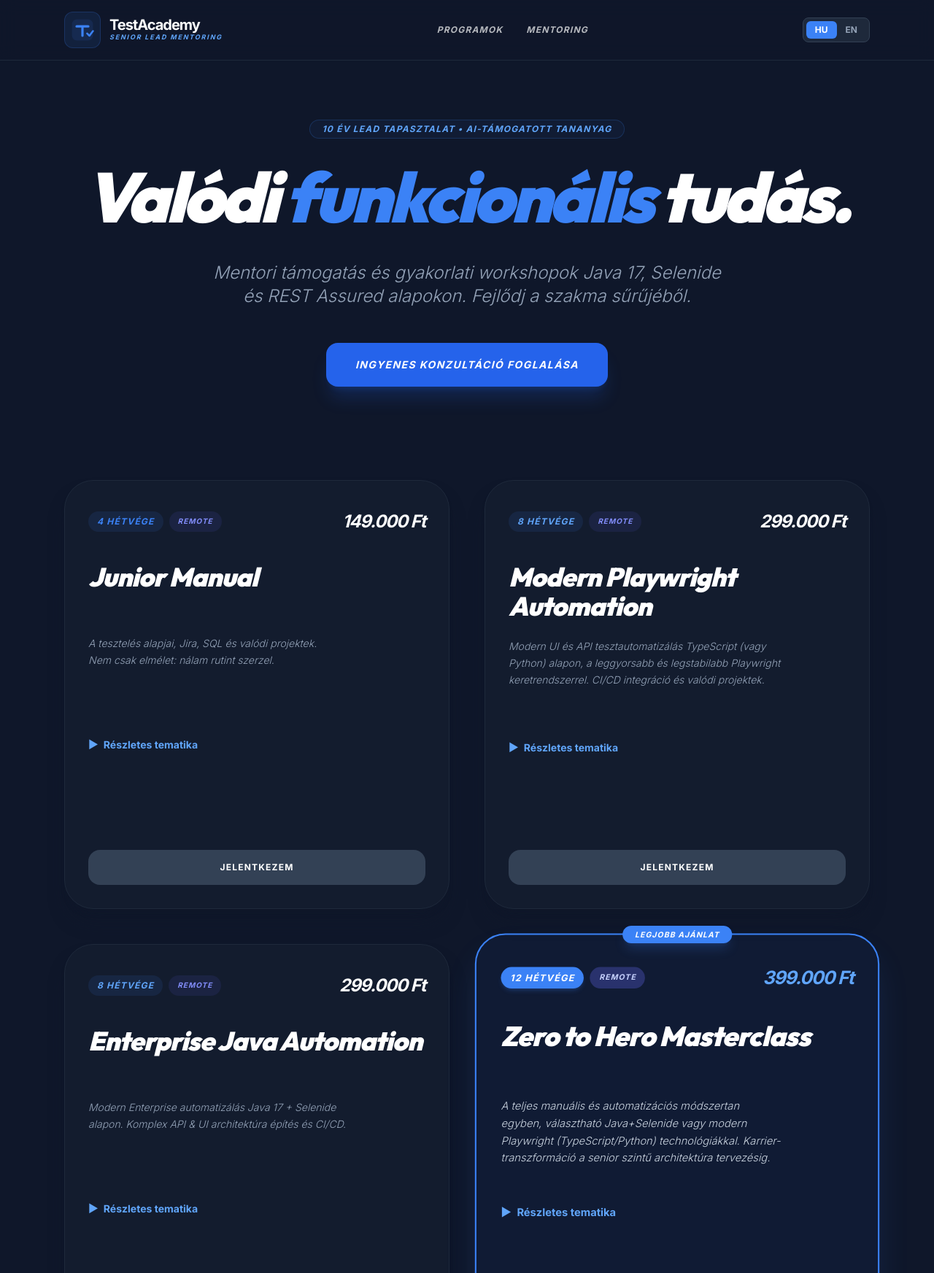
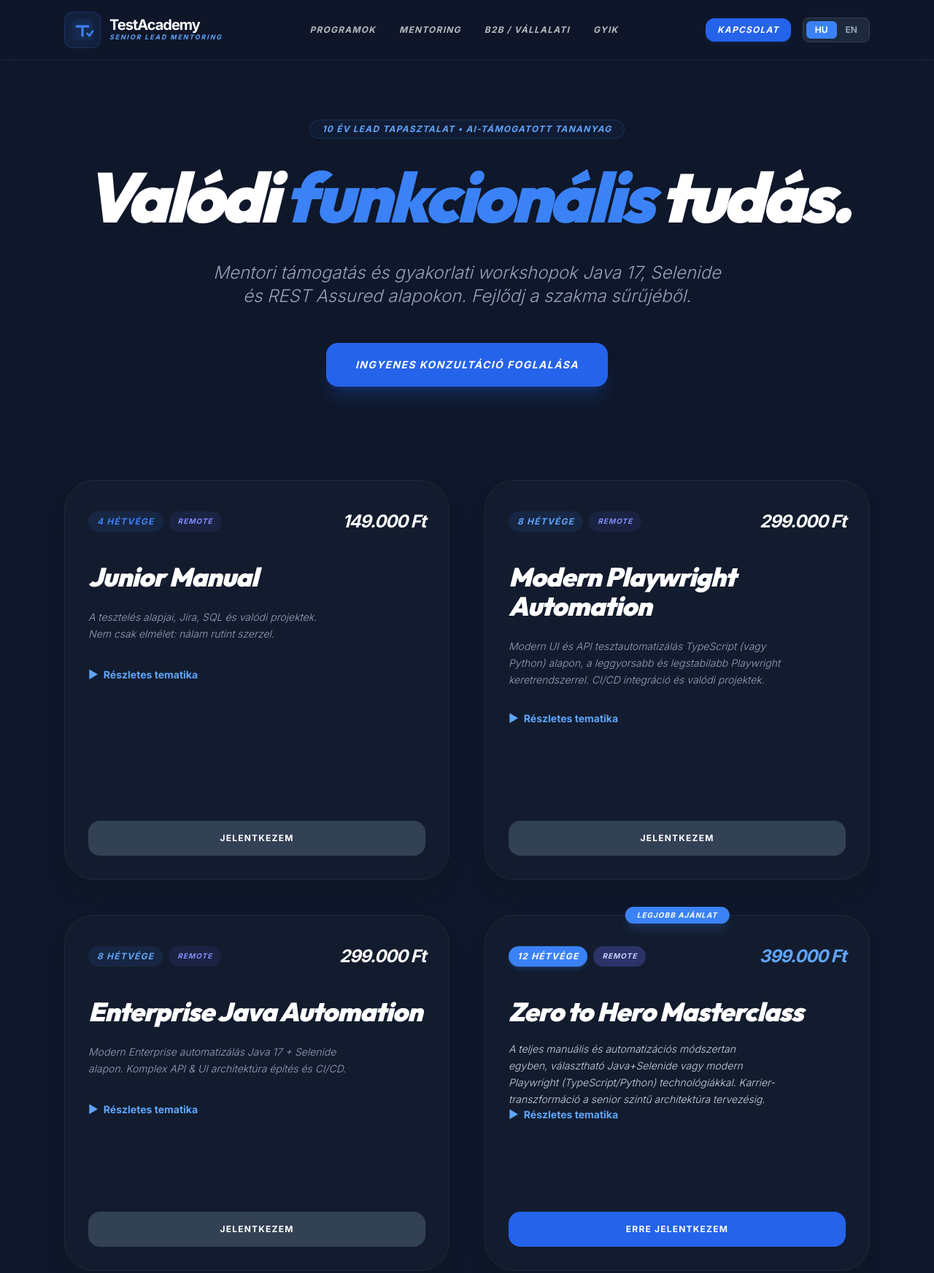
Before and after one commit to denyuel/testacademy.hu, a website: page index.html in a window 1280 px wide. Shown: the top 1745 px of the page at 73% size. Drawn offline with Linux system fonts and the light colour scheme.

Commit message:
style: tighten card vertical margins and unify Masterclass card outline; expand header nav with corporate and FAQ links and contact action button

```diff
--- a/index.html
+++ b/index.html
@@ -110,9 +110,28 @@
               ><span class="lang-hu">Mentoring</span
               ><span class="lang-en lang-hidden">Mentoring</span></a
             >
+            <a
+              href="#corporate"
+              class="hover:text-blue-400 transition-colors uppercase tracking-widest italic font-bold text-white/70"
+              ><span class="lang-hu">B2B / Vállalati</span
+              ><span class="lang-en lang-hidden">B2B / Corporate</span></a
+            >
+            <a
+              href="#faq"
+              class="hover:text-blue-400 transition-colors uppercase tracking-widest italic font-bold text-white/70"
+              ><span class="lang-hu">GYIK</span
+              ><span class="lang-en lang-hidden">FAQ</span></a
+            >
           </div>
 
           <div class="flex items-center gap-4">
+            <a
+              href="#join"
+              class="bg-blue-600 hover:bg-blue-500 text-white px-4 py-2 rounded-xl text-xs font-black uppercase tracking-widest italic transition-all shadow-md shadow-blue-500/10 hover:shadow-blue-500/20"
+            >
+              <span class="lang-hu">Kapcsolat</span>
+              <span class="lang-en lang-hidden">Contact</span>
+            </a>
             <div class="flex bg-slate-800 rounded-lg p-1 border border-slate-700">
               <button
                 onclick="setLanguage('hu')"
@@ -194,12 +213,12 @@
                 >149.000 Ft</span
               >
             </div>
-            <div style="min-height: 100px">
+            <div style="min-height: 60px">
               <h2 class="text-4xl font-black text-white mb-6 italic tracking-tight">
                 Junior Manual
               </h2>
             </div>
-            <div style="min-height: 140px">
+            <div style="min-height: 80px">
               <p class="text-slate-400 mb-8 font-light leading-relaxed italic text-sm">
                 <span class="lang-hu"
                   >A tesztelés alapjai, Jira, SQL és valódi projektek. Nem csak elmélet: nálam
@@ -211,7 +230,7 @@
                 >
               </p>
             </div>
-            <div style="min-height: 50px" class="mb-4">
+            <div style="min-height: 35px" class="mb-4">
               <button
                 onclick="toggleElement('manual-curr')"
                 class="text-blue-400 font-bold text-sm mb-8 flex items-center gap-2"
@@ -259,12 +278,12 @@
                 >299.000 Ft</span
               >
             </div>
-            <div style="min-height: 100px">
+            <div style="min-height: 60px">
               <h2 class="text-4xl font-black text-white mb-6 italic tracking-tight">
                 Modern Playwright Automation
               </h2>
             </div>
-            <div style="min-height: 140px">
+            <div style="min-height: 80px">
               <p class="text-slate-400 mb-8 font-light leading-relaxed italic text-sm">
                 <span class="lang-hu"
                   >Modern UI és API tesztautomatizálás TypeScript (vagy Python) alapon, a leggyorsabb és legstabilabb Playwright keretrendszerrel. CI/CD integráció és valódi projektek.</span
@@ -274,7 +293,7 @@
                 >
               </p>
             </div>
-            <div style="min-height: 50px" class="mb-4">
+            <div style="min-height: 35px" class="mb-4">
               <button
                 onclick="toggleElement('playwright-curr')"
                 class="text-blue-400 font-bold text-sm mb-8 flex items-center gap-2"
@@ -322,12 +341,12 @@
                 >299.000 Ft</span
               >
             </div>
-            <div style="min-height: 100px">
+            <div style="min-height: 60px">
               <h2 class="text-4xl font-black text-white mb-6 italic tracking-tight">
                 Enterprise Java Automation
               </h2>
             </div>
-            <div style="min-height: 140px">
+            <div style="min-height: 80px">
               <p class="text-slate-400 mb-8 font-light leading-relaxed italic text-sm">
                 <span class="lang-hu"
                   >Modern Enterprise automatizálás Java 17 + Selenide alapon. Komplex API & UI
@@ -339,7 +358,7 @@
                 >
               </p>
             </div>
-            <div style="min-height: 50px" class="mb-4">
+            <div style="min-height: 35px" class="mb-4">
               <button
                 onclick="toggleElement('auto-curr')"
                 class="text-blue-400 font-bold text-sm mb-8 flex items-center gap-2"
@@ -369,7 +388,7 @@
 
           <!-- Masterclass -->
           <div
-            class="group bg-blue-600/5 rounded-[2.5rem] border-2 border-blue-500 p-8 flex flex-col shadow-2xl shadow-blue-500/20 relative scale-100 lg:scale-105 z-10 h-full"
+            class="group bg-slate-800/30 rounded-[2.5rem] border border-slate-800 p-8 flex flex-col hover:border-blue-500/30 transition-all shadow-xl shadow-slate-900/50 h-full relative"
           >
             <div
               class="absolute -top-3 left-1/2 -translate-x-1/2 bg-blue-500 text-white px-4 py-1 rounded-full text-[10px] font-black uppercase tracking-widest italic shadow-lg shadow-blue-500/20 whitespace-nowrap"
@@ -393,12 +412,12 @@
                 >399.000 Ft</span
               >
             </div>
-            <div style="min-height: 100px">
+            <div style="min-height: 60px">
               <h2 class="text-3xl lg:text-4xl font-black text-white italic tracking-tight">
                 Zero to Hero Masterclass
               </h2>
             </div>
-            <div style="min-height: 140px">
+            <div style="min-height: 80px">
               <p class="text-slate-300 font-light leading-relaxed italic text-sm">
                 <span class="lang-hu"
                   >A teljes manuális és automatizációs módszertan egyben, választható Java+Selenide vagy modern Playwright (TypeScript/Python) technológiákkal. Karrier-transzformáció a senior szintű architektúra tervezésig.</span
@@ -408,7 +427,7 @@
                 >
               </p>
             </div>
-            <div style="min-height: 50px" class="mb-4">
+            <div style="min-height: 35px" class="mb-4">
               <button
                 onclick="toggleElement('hero-curr')"
                 class="text-blue-400 font-bold text-sm flex items-center gap-2"
```
Also changed, not shown: dist/index.html, dist/output.css, output.css.
